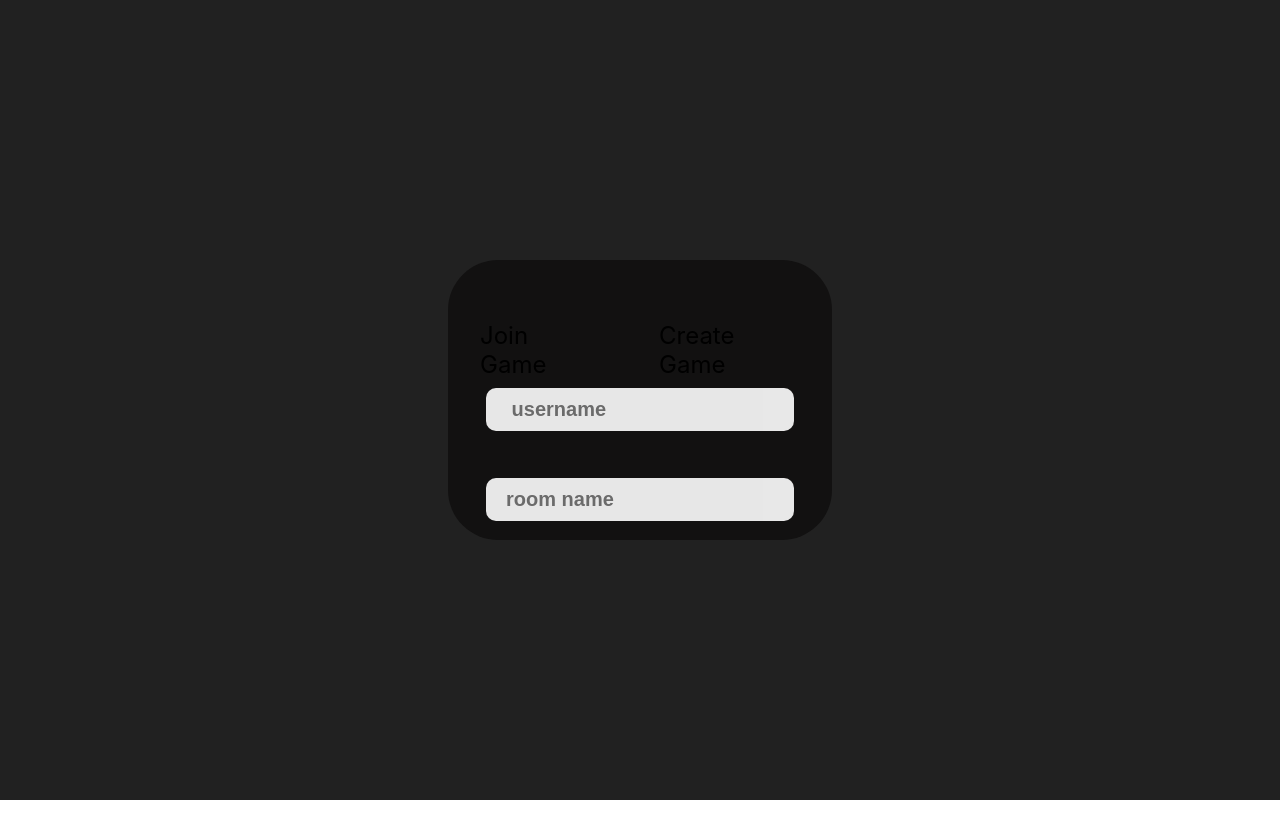
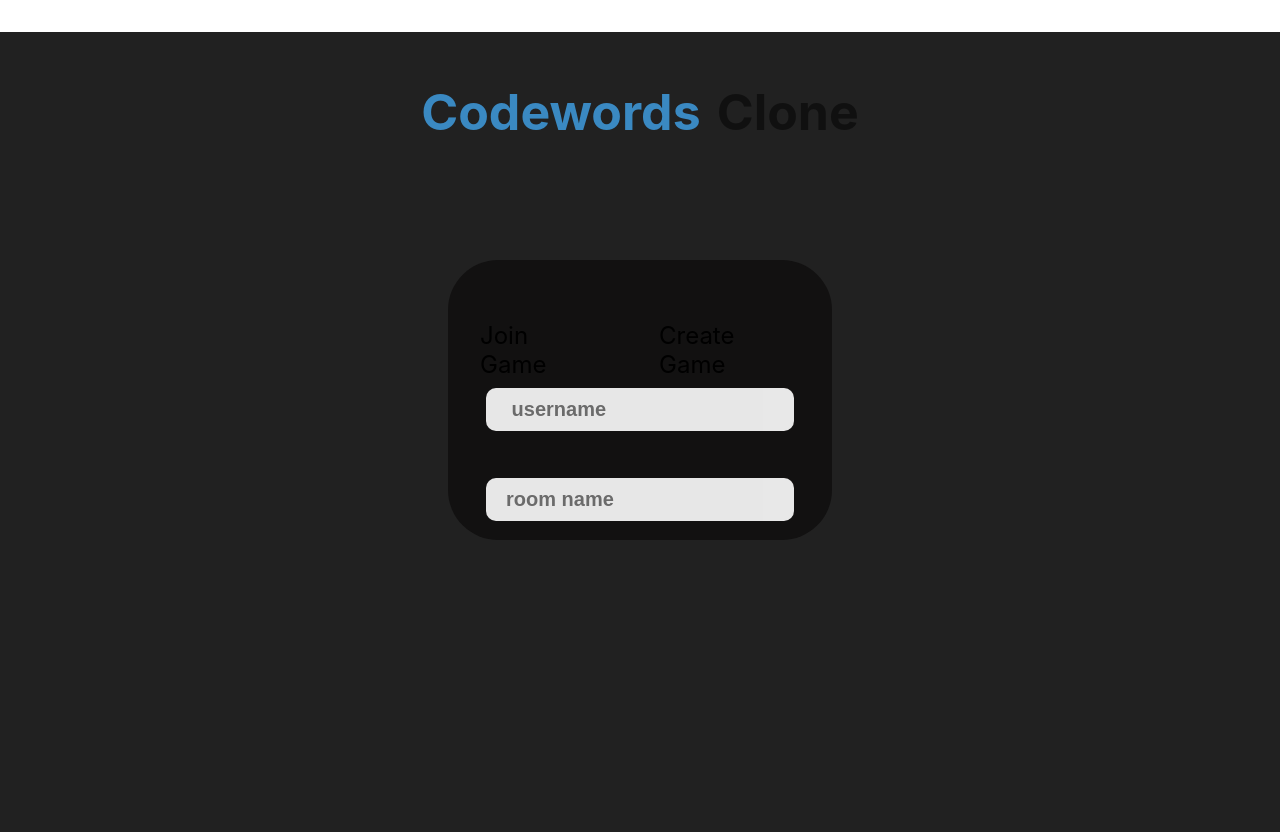
Before and after one commit to MHassan47/Codewords-Clone, a React (Create React App) app: page / in a window 1280 px wide. Before the commit the page ends 800 px from the top, so only its background shows below. Built offline with nearby package versions, Linux system fonts and the light colour scheme.

Commit message:
adds app logo

```diff
--- a/src/components/Landing/Landing.css
+++ b/src/components/Landing/Landing.css
@@ -1,3 +1,20 @@
+.logo {
+  display: flex;
+  justify-content: center;
+  align-items: center;
+  margin: 2rem;
+
+  gap: 1rem;
+  font-size: 50px;
+  font-weight: 700;
+}
+.logo > div {
+  opacity: 0.5;
+}
+p {
+  color: rgb(58, 137, 194);
+}
+
 .landing_container {
   display: flex;
   flex-direction: column;
--- a/src/components/Landing/Landing.js
+++ b/src/components/Landing/Landing.js
@@ -3,6 +3,11 @@ import "./Landing.css";
 
 function Landing() {
   return (
+    <div>
+      <div className="logo">
+        <p>Codewords</p>
+        <div>Clone</div>
+      </div>
       <div className="landing_container">
         <div className="header">
           <div className="join_game">Join Game</div>
@@ -15,6 +20,7 @@ function Landing() {
           <input type="text" placeholder="room name" />
         </div>
       </div>
+    </div>
   );
 }
 
```
Lines whose indentation alone changed are shown as unchanged.
